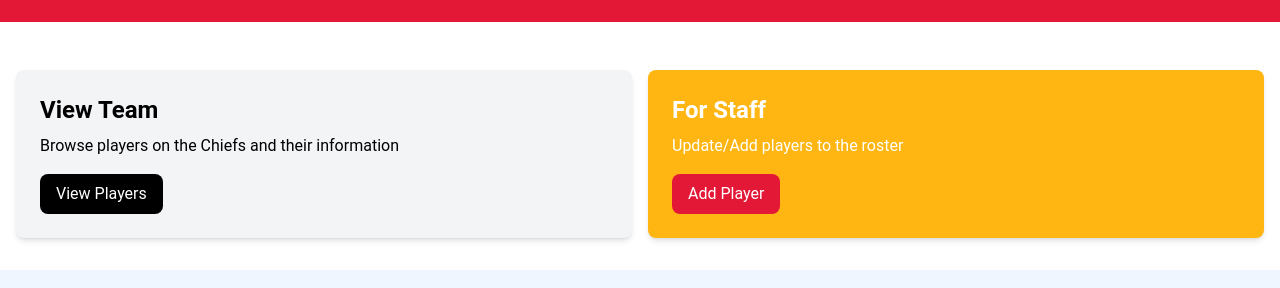
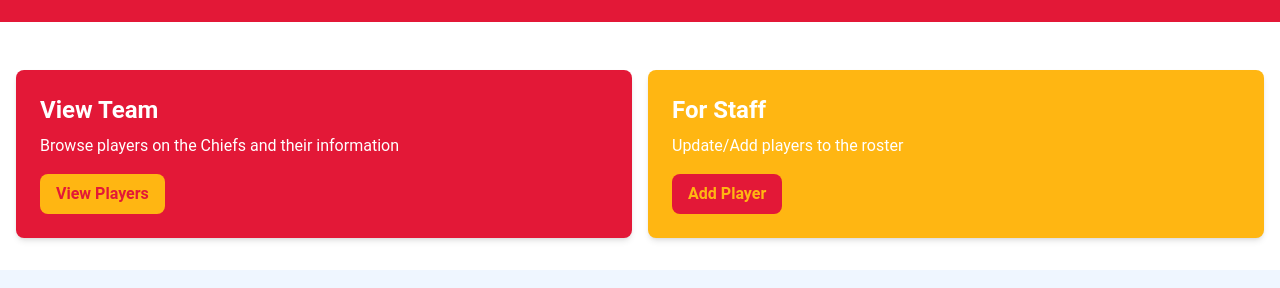
Before and after one commit to 7daytheory/react-2024, a React (Vite) app: page / in a window 1280 px wide. Shown: the part 339-627 px from the top of the page. Built offline with nearby package versions, Linux system fonts and the light colour scheme; no server answers.

Commit message:
Update styling for the 'cards'

```diff
--- a/src/components/HomeCards.jsx
+++ b/src/components/HomeCards.jsx
@@ -6,13 +6,13 @@ const HomeCards = () => {
     <section className='py-4'>
       <div className='container-xl lg:container m-auto'>
         <div className='grid grid-cols-1 md:grid-cols-2 gap-4 p-4 rounded-lg'>
-          <Card>
-            <h2 className='text-2xl font-bold'>View Team</h2>
-            <p className='mt-2 mb-4'>
+          <Card bg='bg-[#E31837]'>
+            <h2 className='text-white text-2xl font-bold'>View Team</h2>
+            <p className='text-white mt-2 mb-4'>
               Browse players on the Chiefs and their information
             </p>
             <Link to="/players"
-              className='inline-block bg-black text-white rounded-lg px-4 py-2 hover:bg-gray-700'
+              className='inline-block bg-[#FFB612] text-[#E31837] font-bold rounded-lg px-4 py-2 hover:bg-[#FFB100]'
             >
               View Players
             </Link>
@@ -23,7 +23,7 @@ const HomeCards = () => {
               Update/Add players to the roster
             </p>
             <Link to="/add-player"
-              className='inline-block bg-[#E31837] text-white rounded-lg px-4 py-2 hover:bg-[#E33846]'>
+              className='inline-block bg-[#E31837] text-[#FFB612] font-bold rounded-lg px-4 py-2 hover:bg-[#E33846]'>
               Add Player
             </Link>
           </Card>
```
Also changed, not shown: 1 other file (tests, documents, lock files or other folders).
